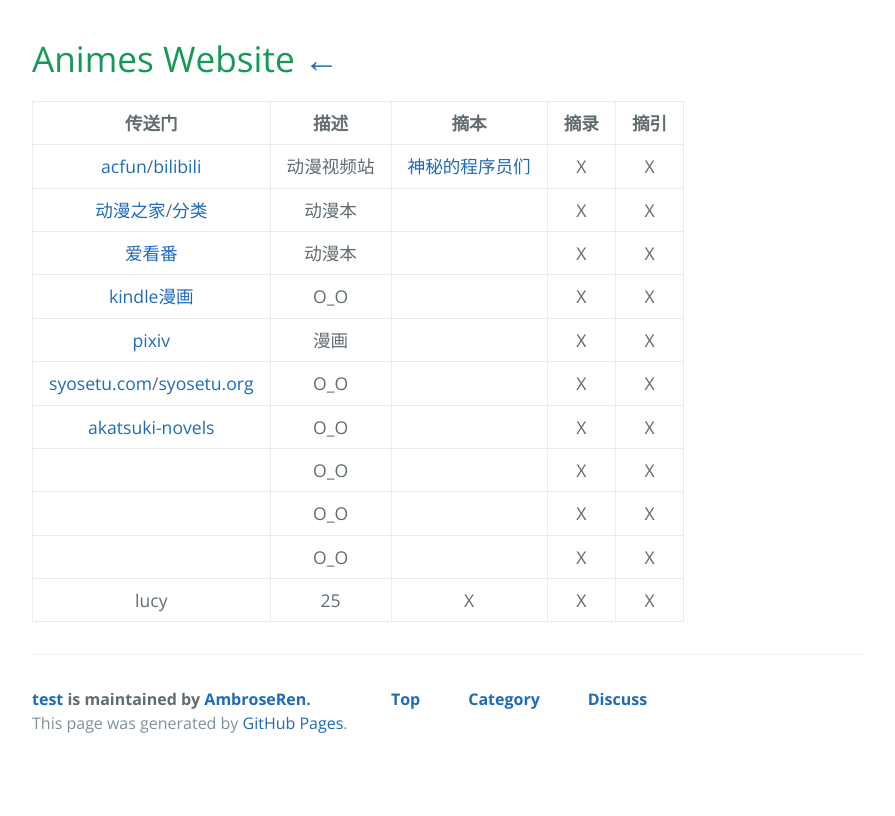
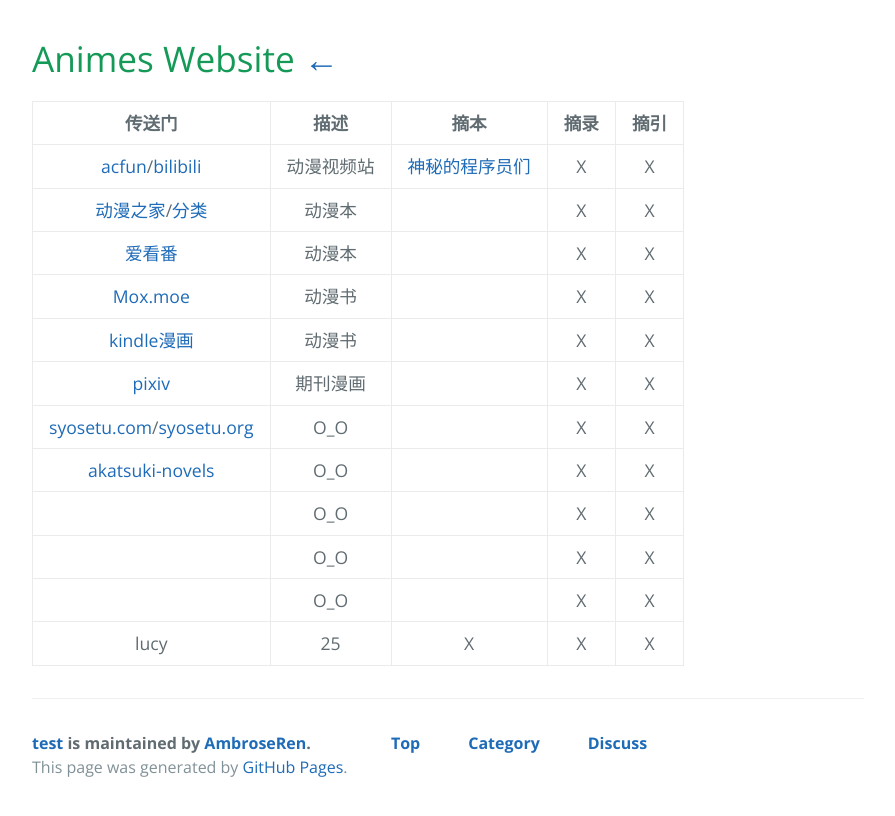
Before and after one commit to AmbroseRen/test, a Jekyll site: the page built from Art/Animes/index.md, in a window 1280 px wide. Shown: the top 816 px of the page, without its empty margins (192-1087 px from the left). Built offline with Jekyll 4.4.1, drawn with Linux system fonts in a browser that asks for light colours; our own code applies the rules of GitHub Pages for plain Markdown files; the repository's description, which GitHub fills in, is left out.

Commit message:
Update index.md

```diff
--- a/Art/Animes/index.md
+++ b/Art/Animes/index.md
@@ -5,8 +5,9 @@
 | [acfun](https://www.acfun.cn/)/[bilibili](https://www.bilibili.com) | 动漫视频站 | [神秘的程序员们](https://code2048.com/series/betacat/) | X | X |
 | [动漫之家](https://www.dmzj.com/)/[分类](http://manhua.dmzj.com/tags/category_search/0-0-0-all-0-1-0-1.shtml) | 动漫本 | []() | X | X |
 | [爱看番](http://www.ikanfan.com/) | 动漫本 | []() | X | X |
-| [kindle漫画](http://www.kindlecomic.net/) | O_O | []() | X | X |
-| [pixiv](https://www.pixiv.net/) | 漫画 | []() | X | X |
+| [Mox.moe](http://vol.moe/) | 动漫书 | []() | X | X |
+| [kindle漫画](http://www.kindlecomic.net/) | 动漫书 | []() | X | X |
+| [pixiv](https://www.pixiv.net/) | 期刊漫画 | []() | X | X |
 | [syosetu.com](http://syosetu.com/)/[syosetu.org](https://syosetu.org/) | O_O | []() | X | X |
 | [akatsuki-novels](https://www.akatsuki-novels.com/) | O_O | []() | X | X |
 | []() | O_O | []() | X | X |
```
